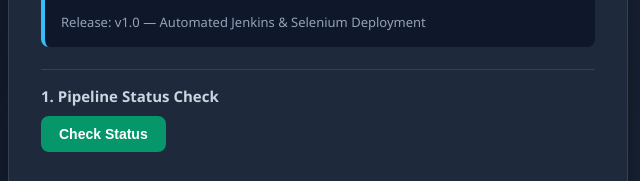
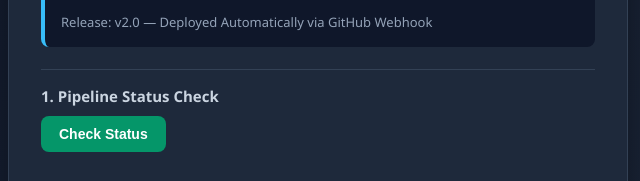
Before and after one commit to m-usman-k/cicd-assignment-FA23-BSE-082, a plain HTML site: page index.html in a window 1280 px wide. Shown: the part 309-490 px from the top of the page, 322-962 px from the left. Drawn offline with Linux system fonts and the light colour scheme.

Commit message:
Update release text to v2.0 (triggers webhook build)

```diff
--- a/index.html
+++ b/index.html
@@ -107,7 +107,7 @@
     <div class="meta">
       <p id="student-name">Student Name: Muhammad Usman</p>
       <p id="roll-number">Roll Number: FA23-BSE-082</p>
-      <p id="release-tag" class="version">Release: v1.0 &mdash; Automated Jenkins &amp; Selenium Deployment</p>
+      <p id="release-tag" class="version">Release: v2.0 &mdash; Deployed Automatically via GitHub Webhook</p>
     </div>
 
     <div class="section">
```
